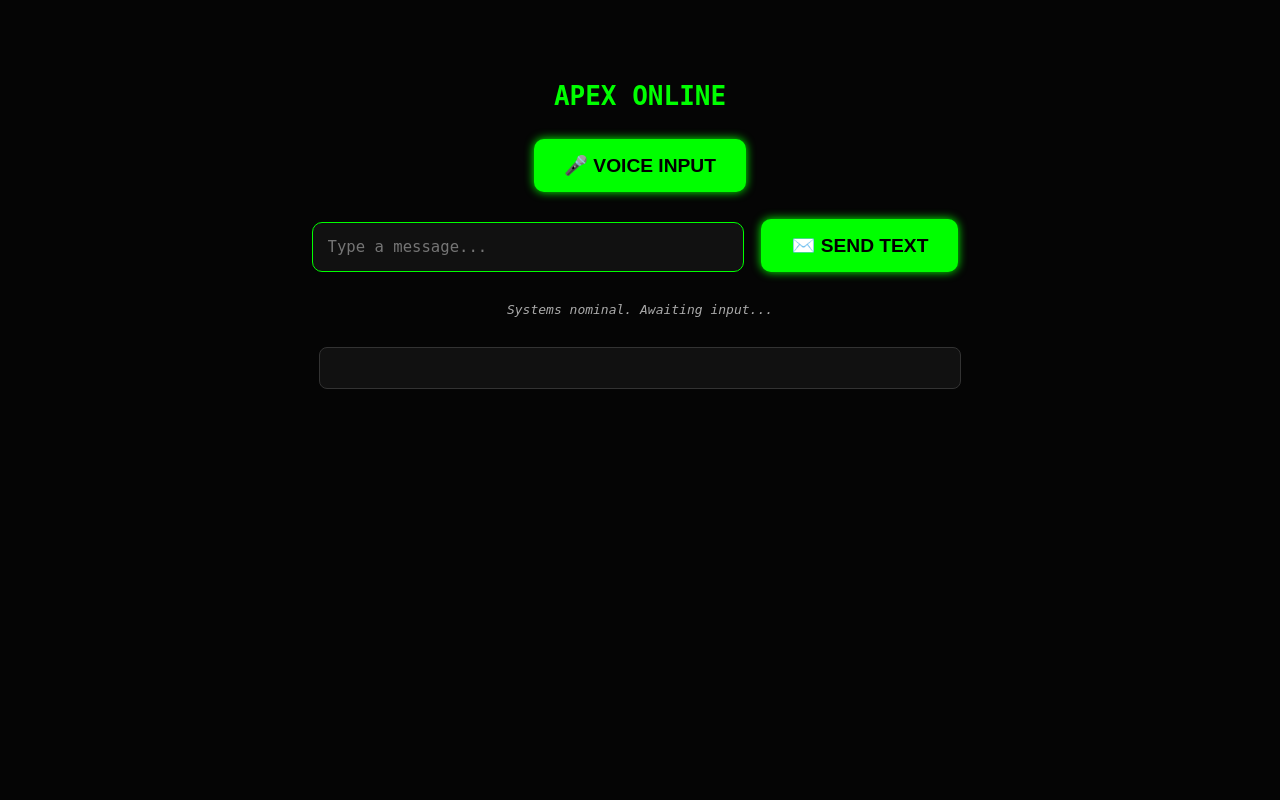
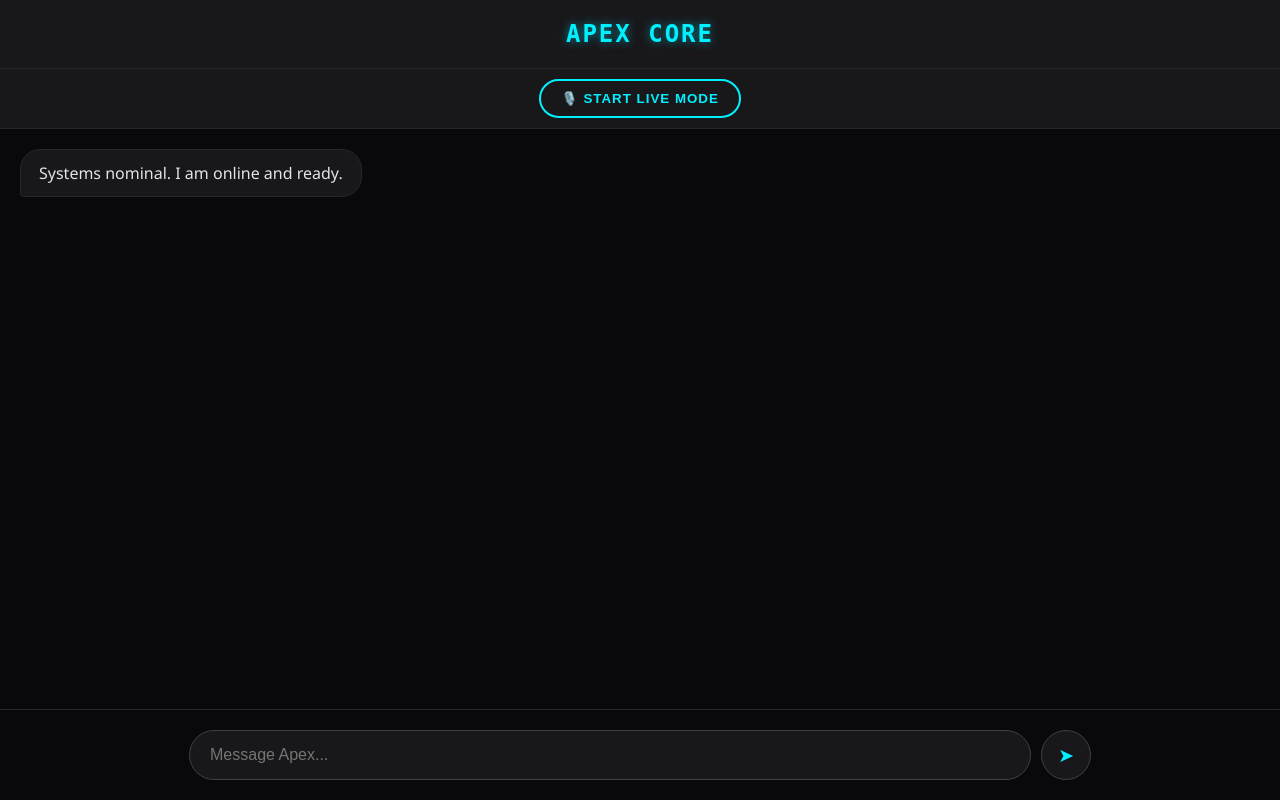
Before and after one commit to singhaldivyansh242-art/apex-app, a Flask app: page / in a window 1280 px wide. Run offline with Flask 3, Linux system fonts and the light colour scheme.

Commit message:
Removed ElevenLabs, added Immersive Live Mode loop

```diff
--- a/app.py
+++ b/app.py
@@ -1,11 +1,12 @@
 from flask import Flask, request, jsonify, render_template
 import requests
 import os
+import base64
 
 app = Flask(__name__)
 
-API_KEY = os.environ.get("NVIDIA_API_KEY")
-API_URL = "https://integrate.api.nvidia.com/v1/chat/completions"
+NVIDIA_API_KEY = os.environ.get("NVIDIA_API_KEY")
+ELEVENLABS_API_KEY = os.environ.get("ELEVENLABS_API_KEY")
 
 @app.route('/')
 def home():
@@ -15,29 +16,36 @@ def home():
 def ask_apex():
     data = request.json
     user_message = data.get("message", "")
+    is_voice = data.get("isVoice", False)
 
-    headers = {
-        "Authorization": f"Bearer {API_KEY}",
-        "Content-Type": "application/json"
-    }
-
-    payload = {
+    nv_headers = {"Authorization": f"Bearer {NVIDIA_API_KEY}", "Content-Type": "application/json"}
+    nv_payload = {
         "model": "meta/llama-3.1-70b-instruct",
         "messages": [
-            {"role": "system", "content": "You are Apex, a highly advanced and capable AI assistant. Speak concisely, intelligently, and professionally."},
+            {"role": "system", "content": "You are Apex, a highly advanced AI assistant. Speak concisely, naturally, and professionally, as if speaking out loud."},
             {"role": "user", "content": user_message}
         ],
         "max_tokens": 256
     }
 
     try:
-        response = requests.post(API_URL, headers=headers, json=payload)
-        response.raise_for_status()
+        nv_response = requests.post("https://integrate.api.nvidia.com/v1/chat/completions", headers=nv_headers, json=nv_payload)
+        nv_response.raise_for_status()
+        reply_text = nv_response.json()["choices"][0]["message"]["content"]
 
-        result = response.json()
-        reply = result["choices"][0]["message"]["content"]
+        audio_base64 = None
 
-        return jsonify({"reply": reply})
+        if is_voice and ELEVENLABS_API_KEY:
+            el_url = "https://api.elevenlabs.io/v1/text-to-speech/pNInz6obpgDQGcFmaJgB"
+            el_headers = {"xi-api-key": ELEVENLABS_API_KEY, "Content-Type": "application/json"}
+            el_payload = {"text": reply_text, "model_id": "eleven_turbo_v2"}
+
+            el_response = requests.post(el_url, headers=el_headers, json=el_payload)
+            if el_response.status_code == 200:
+                audio_base64 = base64.b64encode(el_response.content).decode('utf-8')
+
+        return jsonify({"reply": reply_text, "audio": audio_base64})
+
     except Exception as e:
         return jsonify({"reply": f"Apex System Error: {str(e)}"}), 500
 
--- a/templates/index.html
+++ b/templates/index.html
@@ -3,77 +3,122 @@
 <head>
     <meta charset="UTF-8">
     <meta name="viewport" content="width=device-width, initial-scale=1.0">
-    <title>APEX Interface</title>
+    <title>APEX UI - LIVE</title>
     <style>
-        body { background-color: #050505; color: #00ff00; font-family: monospace; text-align: center; padding: 5%; margin: 0; }
-        .btn { background-color: #00ff00; color: #000; border: none; padding: 15px 30px; font-size: 1.2em; cursor: pointer; border-radius: 10px; box-shadow: 0 0 10px #00ff00; font-weight: bold; margin: 10px; transition: 0.2s; }
-        .btn:active { background-color: #fff; box-shadow: 0 0 20px #fff; }
-        #textInput { padding: 15px; font-size: 1.2em; width: 60%; max-width: 400px; border-radius: 10px; border: 1px solid #00ff00; background: #111; color: #00ff00; margin-top: 20px; font-family: monospace; outline: none; }
-        #status { margin-top: 20px; font-style: italic; color: #aaa; }
-        #response { margin-top: 30px; font-size: 1.2em; white-space: pre-wrap; line-height: 1.5; text-align: left; background: #111; padding: 20px; border-radius: 8px; border: 1px solid #333; display: inline-block; width: 80%; max-width: 600px; }
+        :root { --bg: #09090b; --panel: #18181b; --primary: #00f0ff; --text: #e4e4e7; }
+        body { background-color: var(--bg); color: var(--text); font-family: 'Segoe UI', Roboto, sans-serif; margin: 0; display: flex; flex-direction: column; height: 100vh; }
+
+        header { background: var(--panel); padding: 20px; text-align: center; border-bottom: 1px solid #27272a; box-shadow: 0 4px 20px rgba(0,240,255,0.1); }
+        h1 { margin: 0; font-size: 1.5rem; letter-spacing: 2px; color: var(--primary); font-family: monospace; text-shadow: 0 0 10px rgba(0,240,255,0.5); }
+
+        #chatBox { flex: 1; overflow-y: auto; padding: 20px; display: flex; flex-direction: column; gap: 15px; }
+        .message { max-width: 80%; padding: 12px 18px; border-radius: 20px; font-size: 1rem; line-height: 1.4; animation: fadeIn 0.3s ease; }
+        .user-msg { background: var(--primary); color: #000; align-self: flex-end; border-bottom-right-radius: 4px; box-shadow: 0 0 10px rgba(0,240,255,0.2); }
+        .apex-msg { background: var(--panel); border: 1px solid #27272a; align-self: flex-start; border-bottom-left-radius: 4px; }
+
+        .top-controls { display: flex; justify-content: center; padding: 10px; background: var(--panel); border-bottom: 1px solid #27272a; }
+        #liveBtn { background: transparent; border: 2px solid var(--primary); color: var(--primary); padding: 10px 20px; border-radius: 30px; font-weight: bold; cursor: pointer; transition: 0.3s; letter-spacing: 1px; }
+        #liveBtn.active { background: var(--primary); color: #000; box-shadow: 0 0 15px var(--primary); animation: pulse 1.5s infinite; }
+
+        .input-container { padding: 20px; background: var(--bg); border-top: 1px solid #27272a; display: flex; gap: 10px; align-items: center; justify-content: center; }
+        input[type="text"] { flex: 1; max-width: 800px; background: var(--panel); border: 1px solid #3f3f46; color: white; padding: 15px 20px; border-radius: 30px; font-size: 1rem; outline: none; transition: 0.3s; }
+        input[type="text"]:focus { border-color: var(--primary); box-shadow: 0 0 15px rgba(0,240,255,0.2); }
+
+        .btn { background: var(--panel); border: 1px solid #3f3f46; color: var(--primary); width: 50px; height: 50px; border-radius: 50%; cursor: pointer; display: flex; justify-content: center; align-items: center; font-size: 1.2rem; transition: 0.3s; }
+        .btn:hover { background: var(--primary); color: #000; box-shadow: 0 0 15px var(--primary); }
+
+        @keyframes fadeIn { from { opacity: 0; transform: translateY(10px); } to { opacity: 1; transform: translateY(0); } }
+        @keyframes pulse { 0% { box-shadow: 0 0 0 0 rgba(0,240,255,0.7); } 70% { box-shadow: 0 0 0 15px rgba(0,240,255,0); } 100% { box-shadow: 0 0 0 0 rgba(0,240,255,0); } }
     </style>
 </head>
 <body>
-    <h1>APEX ONLINE</h1>
+    <header><h1>APEX CORE</h1></header>
 
-    <div>
-        <button id="micBtn" class="btn">🎤 VOICE INPUT</button>
+    <div class="top-controls">
+        <button id="liveBtn">🎙️ START LIVE MODE</button>
     </div>
 
-    <div>
-        <input type="text" id="textInput" placeholder="Type a message...">
-        <button id="sendBtn" class="btn">✉️ SEND TEXT</button>
+    <div id="chatBox">
+        <div class="message apex-msg">Systems nominal. I am online and ready.</div>
     </div>
 
-    <div id="status">Systems nominal. Awaiting input...</div>
-    <div id="response"></div>
+    <div class="input-container">
+        <input type="text" id="textInput" placeholder="Message Apex...">
+        <button id="sendBtn" class="btn">➤</button>
+    </div>
 
     <script>
-        const micBtn = document.getElementById('micBtn');
+        const chatBox = document.getElementById('chatBox');
+        const textInput = document.getElementById('textInput');
         const sendBtn = document.getElementById('sendBtn');
-        const textInput = document.getElementById('textInput');
-        const statusDiv = document.getElementById('status');
-        const responseDiv = document.getElementById('response');
+        const liveBtn = document.getElementById('liveBtn');
 
         const SpeechRecognition = window.SpeechRecognition || window.webkitSpeechRecognition;
         const synth = window.speechSynthesis;
         let recognition;
 
-        if (!SpeechRecognition) {
-            statusDiv.innerText = "Speech Recognition API is not supported in this browser.";
-        } else {
+        let isLiveMode = false;
+        let isSpeaking = false;
+
+        if (SpeechRecognition) {
             recognition = new SpeechRecognition();
             recognition.continuous = false;
 
-            micBtn.addEventListener('click', () => {
-                recognition.start();
-                statusDiv.innerText = "Listening...";
-                responseDiv.innerText = "";
+            liveBtn.addEventListener('click', () => {
+                isLiveMode = !isLiveMode;
+                if (isLiveMode) {
+                    liveBtn.innerText = "🛑 STOP LIVE MODE";
+                    liveBtn.classList.add('active');
+                    if (!isSpeaking) recognition.start();
+                } else {
+                    liveBtn.innerText = "🎙️ START LIVE MODE";
+                    liveBtn.classList.remove('active');
+                    recognition.stop();
+                    synth.cancel();
+                    isSpeaking = false;
+                }
             });
 
             recognition.onresult = (event) => {
-                const transcript = event.results[0][0].transcript;
-                textInput.value = transcript;
-                sendToApex(transcript, true);
+                const text = event.results[0][0].transcript;
+                appendMessage(text, 'user-msg');
+                sendToApex(text, true);
+            };
+
+            // Loop logic: if live mode is on and Apex isn't talking, keep listening!
+            recognition.onend = () => {
+                if (isLiveMode && !isSpeaking) {
+                    try { recognition.start(); } catch(e) {}
+                }
             };
         }
 
-        sendBtn.addEventListener('click', () => {
+        sendBtn.addEventListener('click', handleSend);
+        textInput.addEventListener('keypress', (e) => { if (e.key === 'Enter') handleSend(); });
+
+        function handleSend() {
             const text = textInput.value.trim();
-            if (text) sendToApex(text, false);
-        });
+            if (!text) return;
+            textInput.value = '';
+            appendMessage(text, 'user-msg');
+            sendToApex(text, false);
+        }
 
-        textInput.addEventListener('keypress', (e) => {
-            if (e.key === 'Enter') {
-                const text = textInput.value.trim();
-                if (text) sendToApex(text, false);
-            }
-        });
+        function appendMessage(text, className) {
+            const msgDiv = document.createElement('div');
+            msgDiv.className = `message ${className}`;
+            msgDiv.innerText = text;
+            chatBox.appendChild(msgDiv);
+            chatBox.scrollTop = chatBox.scrollHeight;
+        }
 
         async function sendToApex(message, isVoice) {
-            statusDiv.innerText = `Transmitting: "${message}"...`;
-            responseDiv.innerText = "Processing...";
-            synth.cancel();
+            const loadingId = "load-" + Date.now();
+            appendMessage("...", `apex-msg ${loadingId}`);
+
+            if (isVoice) {
+                recognition.stop(); // Stop listening while processing
+            }
 
             try {
                 const res = await fetch('/ask', {
@@ -83,16 +128,32 @@
                 });
                 const data = await res.json();
 
-                responseDiv.innerText = data.reply;
-                statusDiv.innerText = "Response received.";
+                chatBox.lastChild.remove();
+                appendMessage(data.reply, 'apex-msg');
 
                 if (isVoice) {
+                    isSpeaking = true;
                     const utterance = new SpeechSynthesisUtterance(data.reply);
+
+                    // When Apex finishes speaking, automatically start listening again!
+                    utterance.onend = () => {
+                        isSpeaking = false;
+                        if (isLiveMode) {
+                            try { recognition.start(); } catch(e) {}
+                        }
+                    };
                     synth.speak(utterance);
                 }
+
             } catch (err) {
-                statusDiv.innerText = "Connection to APEX core failed.";
-                responseDiv.innerText = "";
+                chatBox.lastChild.remove();
+                appendMessage("Connection failure.", 'apex-msg');
+                if (isVoice) {
+                    isSpeaking = false;
+                    if (isLiveMode) {
+                        try { recognition.start(); } catch(e) {}
+                    }
+                }
             }
         }
     </script>
```
